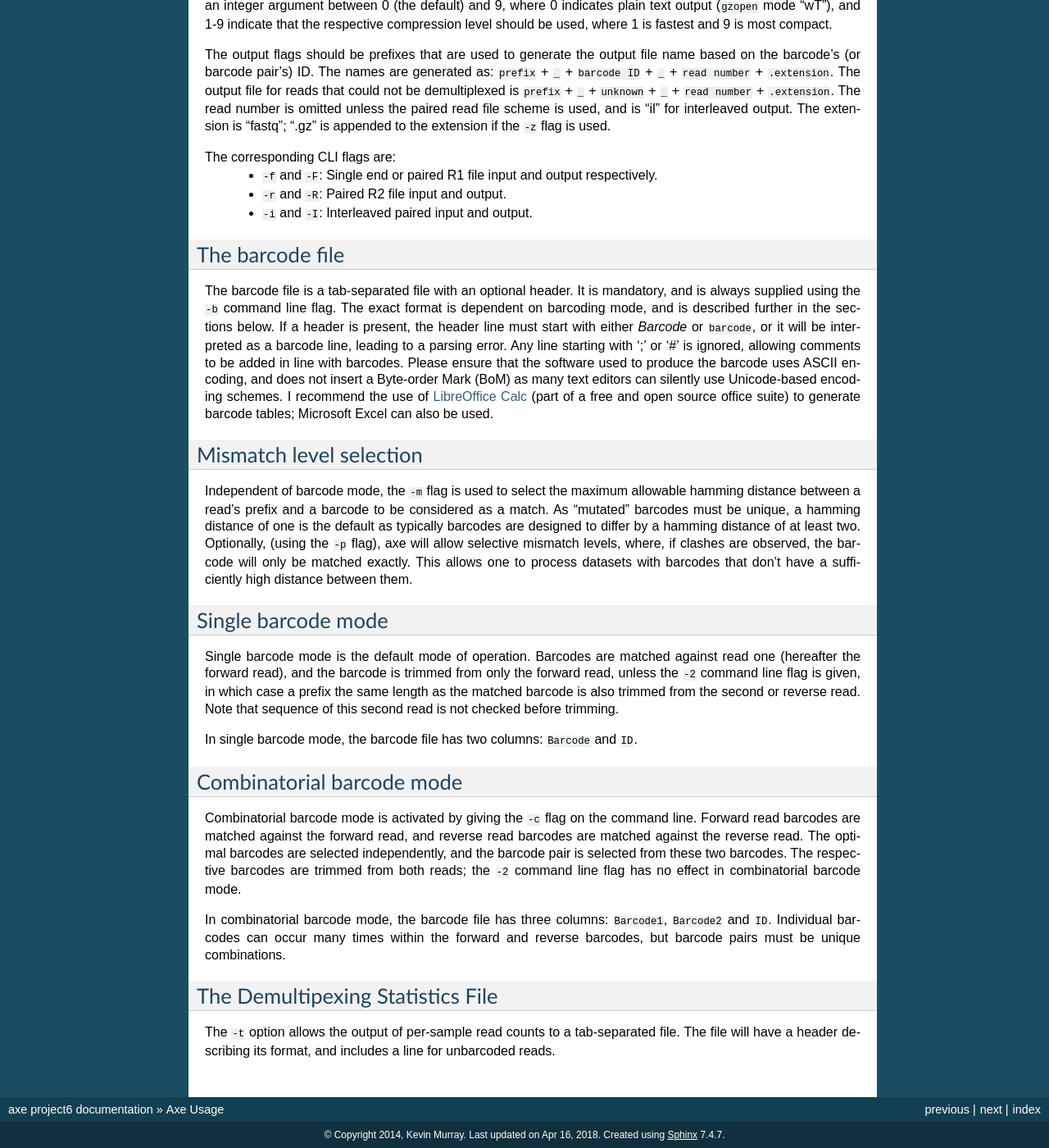
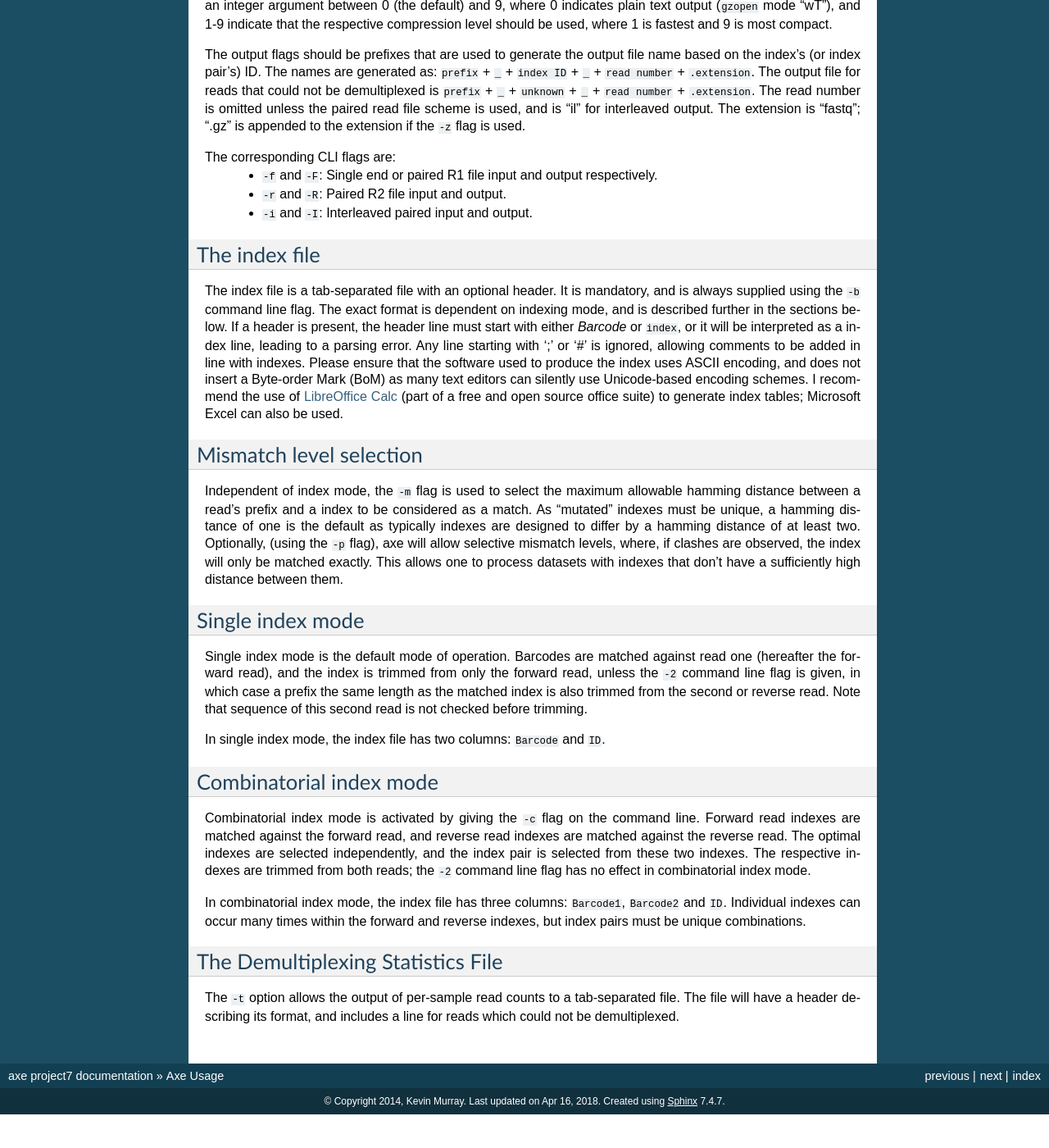
Before and after one commit to kdm9/axe, a Sphinx documentation site: the page built from docs/usage.rst, in a window 1280 px wide and 1400 px high, scrolled down 927 px. Shown: the whole window at 82% size. Built offline with Sphinx 7.4.7, drawn with Linux system fonts in a browser that asks for light colours; formulas are drawn with MathJax 3; after the commit the page ends 2286 px from its top, so only the background shows below that; some of the changed text lies outside the part shown.

```diff
--- a/docs/conf.py
+++ b/docs/conf.py
@@ -31,7 +31,7 @@ import gitversion
 # ones.
 extensions = [
     'sphinx.ext.todo',
-    'sphinx.ext.pngmath',
+    'sphinx.ext.imgmath',
     'sphinx.ext.ifconfig',
 ]
 
@@ -188,10 +188,10 @@ htmlhelp_basename = 'axedoc'
 
 latex_elements = {
 # The paper size ('letterpaper' or 'a4paper').
-'papersize': 'a4paper',
+#'papersize': 'a4paper',
 
 # The font size ('10pt', '11pt' or '12pt').
-'pointsize': '11pt',
+#'pointsize': '11pt',
 
 # Additional stuff for the LaTeX preamble.
 #'preamble': '',
--- a/docs/usage.rst
+++ b/docs/usage.rst
@@ -9,10 +9,10 @@ Axe Usage
   did not change.
 
 Axe has several usage modes. The primary distinction is between the two
-alternate barcoding schemes, single and combinatorial barcoding. Single barcode
-matching is used when only the first read contains barcode sequences.
-Combinatorial barcoding is used when both reads in a read pair contain
-independent (typically different) barcode sequences.
+alternate indexing schemes, single and combinatorial indexing. Single index
+matching is used when only the first read contains index sequences.
+Combinatorial indexing is used when both reads in a read pair contain
+independent (typically different) index sequences.
 
 For concise reference, the command-line usage of ``axe-demux`` is reproduced
 below:
@@ -37,8 +37,8 @@ default) and 9, where 0 indicates plain text output (``gzopen`` mode "wT"), and
 fastest and 9 is most compact.
 
 The output flags should be prefixes that are used to generate the output file
-name based on the barcode's (or barcode pair's) ID. The names are generated as:
-``prefix`` + ``_`` + ``barcode ID`` + ``_`` + ``read number`` + ``.extension``.
+name based on the index's (or index pair's) ID. The names are generated as:
+``prefix`` + ``_`` + ``index ID`` + ``_`` + ``read number`` + ``.extension``.
 The output file for reads that could not be demultiplexed is ``prefix`` + ``_``
 + ``unknown`` + ``_`` + ``read number`` + ``.extension``.  The read number is
 omitted unless the paired read file scheme is used, and is "il" for interleaved
@@ -51,65 +51,65 @@ The corresponding CLI flags are:
  - ``-r`` and ``-R``: Paired R2 file input and output.
  - ``-i`` and ``-I``: Interleaved paired input and output.
 
-The barcode file
+The index file
 ----------------
 
-The barcode file is a tab-separated file with an optional header. It is
+The index file is a tab-separated file with an optional header. It is
 mandatory, and is always supplied using the ``-b`` command line flag. The exact
-format is dependent on barcoding mode, and is described further in the sections
+format is dependent on indexing mode, and is described further in the sections
 below. If a header is present, the header line must start with either
-`Barcode` or ``barcode``, or it will be interpreted as a barcode line, leading
+`Barcode` or ``index``, or it will be interpreted as a index line, leading
 to a parsing error. Any line starting with ';' or '#' is ignored, allowing
-comments to be added in line with barcodes. Please ensure that the software
-used to produce the barcode uses ASCII encoding, and does not insert a
+comments to be added in line with indexes. Please ensure that the software
+used to produce the index uses ASCII encoding, and does not insert a
 Byte-order Mark (BoM) as many text editors can silently use Unicode-based
 encoding schemes. I recommend the use of
 `LibreOffice Calc <www.libreoffice.org>`_ (part of a free and open source
-office suite) to generate barcode tables; Microsoft Excel can also be used.
+office suite) to generate index tables; Microsoft Excel can also be used.
 
 Mismatch level selection
 ------------------------
 
-Independent of barcode mode, the ``-m`` flag is used to select the maximum
-allowable hamming distance between a read's prefix and a barcode to be
-considered as a match. As "mutated" barcodes must be unique, a hamming distance
-of one is the default as typically barcodes are designed to differ by a hamming
+Independent of index mode, the ``-m`` flag is used to select the maximum
+allowable hamming distance between a read's prefix and a index to be
+considered as a match. As "mutated" indexes must be unique, a hamming distance
+of one is the default as typically indexes are designed to differ by a hamming
 distance of at least two. Optionally, (using the ``-p`` flag), axe will allow
-selective mismatch levels, where, if clashes are observed, the barcode will
-only be matched exactly. This allows one to process datasets with barcodes that
+selective mismatch levels, where, if clashes are observed, the index will
+only be matched exactly. This allows one to process datasets with indexes that
 don't have a sufficiently high distance between them.
 
-Single barcode mode
+Single index mode
 -------------------
 
-Single barcode mode is the default mode of operation. Barcodes are matched
-against read one (hereafter the forward read), and the barcode is trimmed from
+Single index mode is the default mode of operation. Barcodes are matched
+against read one (hereafter the forward read), and the index is trimmed from
 only the forward read, unless the ``-2`` command line flag is given, in which
-case a prefix the same length as the matched barcode is also trimmed from the
+case a prefix the same length as the matched index is also trimmed from the
 second or reverse read. Note that sequence of this second read is not checked
 before trimming.
 
-In single barcode mode, the barcode file has two columns: ``Barcode`` and
+In single index mode, the index file has two columns: ``Barcode`` and
 ``ID``.
 
-Combinatorial barcode mode
+Combinatorial index mode
 --------------------------
 
-Combinatorial barcode mode is activated by giving the ``-c`` flag on the
-command line. Forward read barcodes are matched against the forward read, and
-reverse read barcodes are matched against the reverse read. The optimal
-barcodes are selected independently, and the barcode pair is selected from
-these two barcodes. The respective  barcodes are trimmed from both reads; the
-``-2`` command line flag has no effect in combinatorial barcode mode.
+Combinatorial index mode is activated by giving the ``-c`` flag on the
+command line. Forward read indexes are matched against the forward read, and
+reverse read indexes are matched against the reverse read. The optimal
+indexes are selected independently, and the index pair is selected from
+these two indexes. The respective  indexes are trimmed from both reads; the
+``-2`` command line flag has no effect in combinatorial index mode.
 
-In combinatorial barcode mode, the barcode file has three columns:
-``Barcode1``, ``Barcode2`` and ``ID``. Individual barcodes can occur many times
-within the forward and reverse barcodes, but barcode pairs must be unique
+In combinatorial index mode, the index file has three columns:
+``Barcode1``, ``Barcode2`` and ``ID``. Individual indexes can occur many times
+within the forward and reverse indexes, but index pairs must be unique
 combinations.
 
-The Demultipexing Statistics File
----------------------------------
+The Demultiplexing Statistics File
+----------------------------------
 
 The ``-t`` option allows the output of per-sample read counts to a
 tab-separated file. The file will have a header describing its format, and
-includes a line for unbarcoded reads.
+includes a line for reads which could not be demultiplexed.
```
Also changed, not shown: docs/algorithm.rst (+25 -25 lines), docs/index.rst (+4 -3 lines), docs/tutorial.rst (added, +76 -0 lines).
